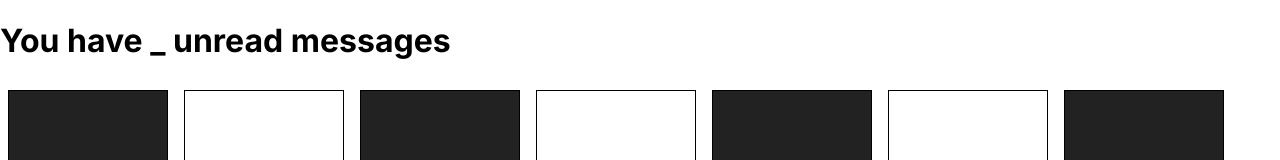
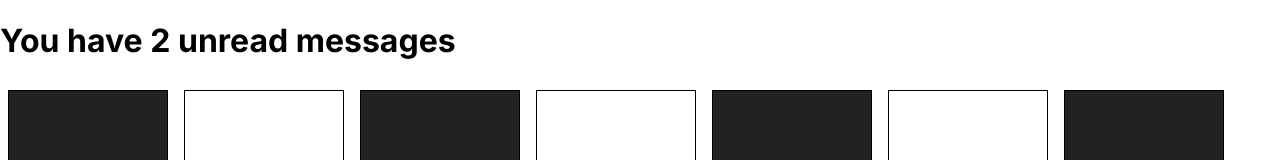
Before and after one commit to brandonfelty/react_tutorial, a React (Create React App) app: page /boxes in a window 1280 px wide. Shown: the top 160 px of the page. Built offline with nearby package versions, Linux system fonts and the light colour scheme.

Commit message:
renders h1 if messages contains

```diff
--- a/src/pages/Boxes.jsx
+++ b/src/pages/Boxes.jsx
@@ -16,7 +16,7 @@ const Boxes = () => {
 
   return (
     <div className='boxes'>
-      <h1>You have _ unread messages</h1>
+      {messages.length && <h1>You have {messages.length} unread messages</h1>}
       {
         boxes.map((box) => (
           <Box
```
